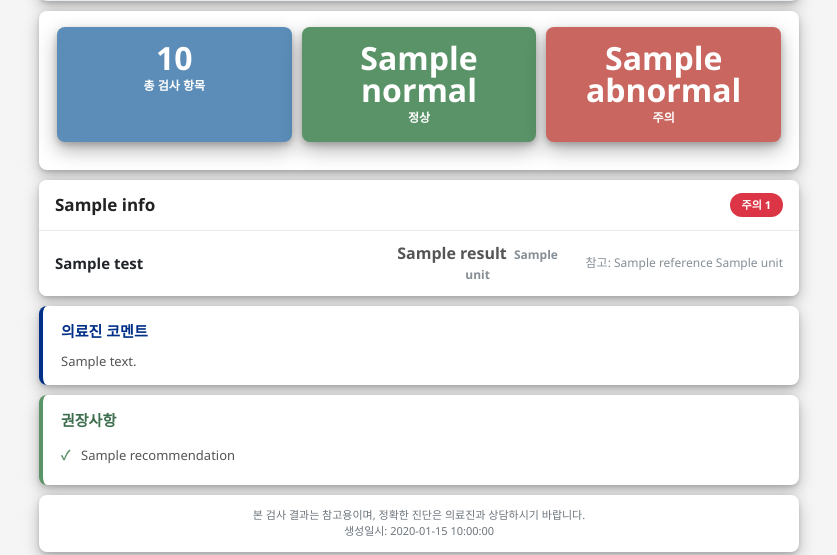
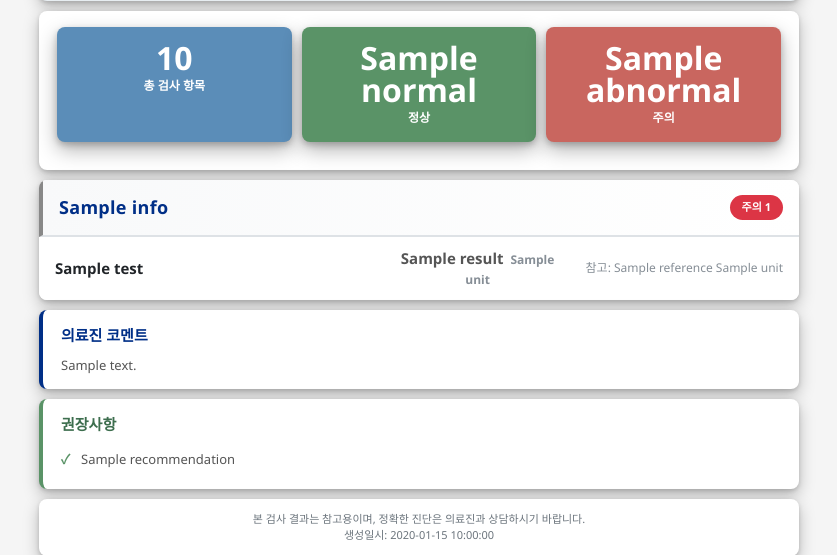
Before and after one commit to gwmaw/-, a Flask app: template src/templates/report_template.html in a window 1280 px wide. Shown: the part 379-934 px from the top of the page, without its empty margins (221-1058 px from the left). Run offline with Flask 3, Linux system fonts and the light colour scheme; the template is opened without the code that fills it: most values are stand-ins (such as "Sample title", 1, 10 or a date in 2020); grey boxes marked "Sample" are stand-in pictures.

Commit message:
fix: 결과값 영어 크기 조정 및 카테고리 제목 강조
문제점:
1. 결과값의 영어(Negative, Positive 등)가 너무 크고 굵음
   - 16px, font-weight 700으로 과도하게 강조됨

2. 카테고리 제목이 약하게 보임
   - 검사 그룹 구분이 불명확함
   - 시각적 위계가 약함

개선사항:

1. 검사 결과값 조정:
   - 크기: 16px → 15px (-1px)
   - 굵기: 700 → 600 (semi-bold)
   - 효과: 영어 결과값이 자연스럽고 적절하게 보임

2. 카테고리 제목 강조:
   - 크기: 17px → 18px (+1px)
   - 색상: #222 → #002f87 (진한 파랑)
   - 배경: 그라데이션 (#f8f9fa → white)
   - 구분선: 1px → 2px 굵은 선 (#dee2e6)
   - 왼쪽 강조선: 4px 파란 세로선 (#5b8db8)
   - 자간: 0.3px 추가
   - 패딩: 12px → 14px

효과:
- 결과값 영어가 부담스럽지 않게 보임
- 카테고리가 명확하게 구분되고 강조됨
- 그룹 헤더가 섹션 타이틀로서 역할 수행
- 전문적이고 체계적인 리포트 외관
- 시각적 위계가 명확함

시각적 위계:
카테고리 제목(18px, 700, 파랑) > 검사명(15px, 600) ≥ 결과(15px, 600)

```diff
--- a/src/templates/report_template.html
+++ b/src/templates/report_template.html
@@ -199,12 +199,13 @@
         }
 
         .group-header {
-            padding: 12px 16px;
-            background: white;
+            padding: 14px 16px;
+            background: linear-gradient(to right, #f8f9fa 0%, white 100%);
             display: flex;
             align-items: center;
             gap: 10px;
-            border-bottom: 1px solid #e9ecef;
+            border-bottom: 2px solid #dee2e6;
+            border-left: 4px solid #5b8db8;
         }
 
         .group-icon {
@@ -212,10 +213,11 @@
         }
 
         .group-title {
-            font-size: 17px;
+            font-size: 18px;
             font-weight: 700;
             flex: 1;
-            color: #222;
+            color: #002f87;
+            letter-spacing: 0.3px;
         }
 
         .group-badge {
@@ -278,8 +280,8 @@
 
         .test-result {
             text-align: center;
-            font-size: 16px;
-            font-weight: 700;
+            font-size: 15px;
+            font-weight: 600;
             line-height: 1.3;
         }
 
```
